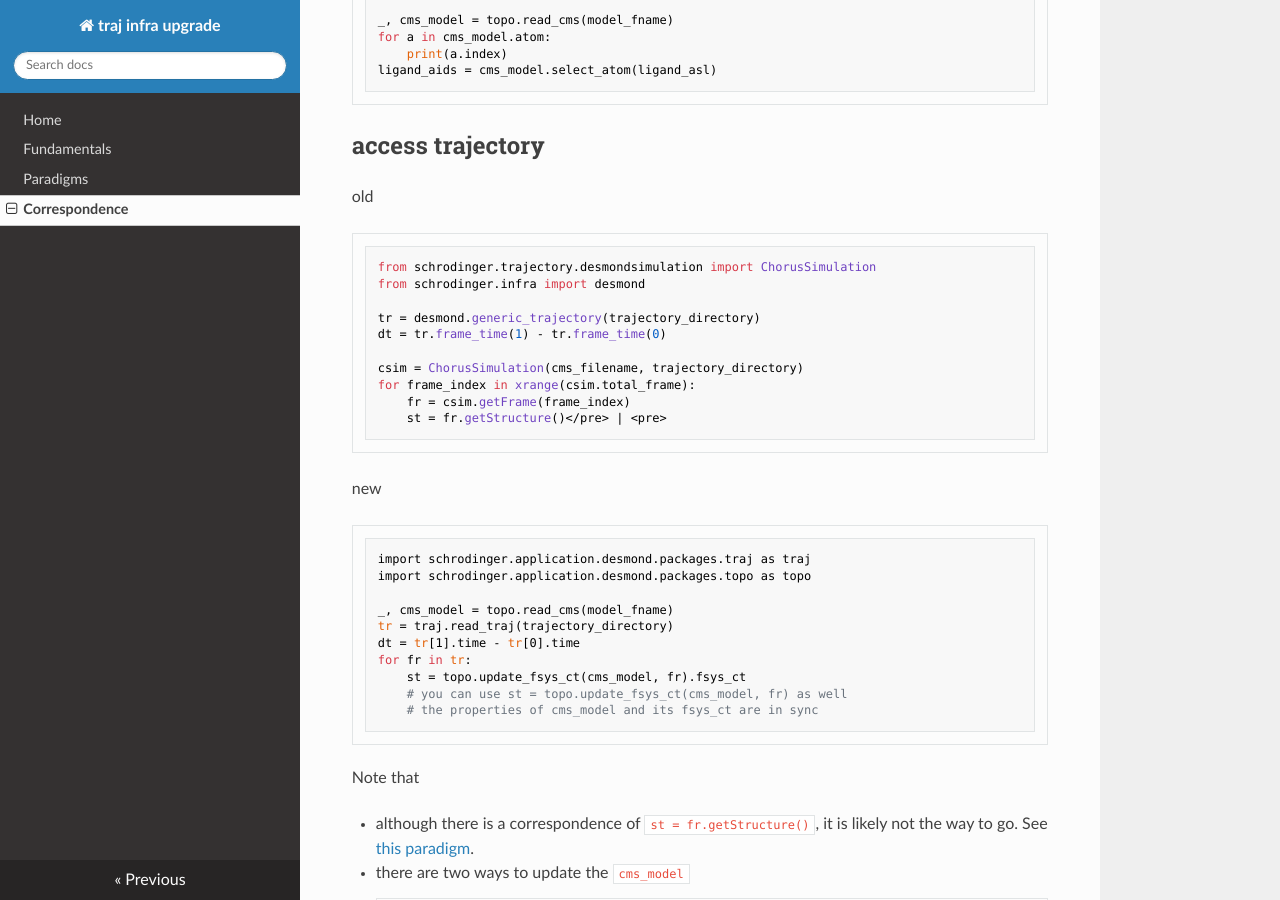
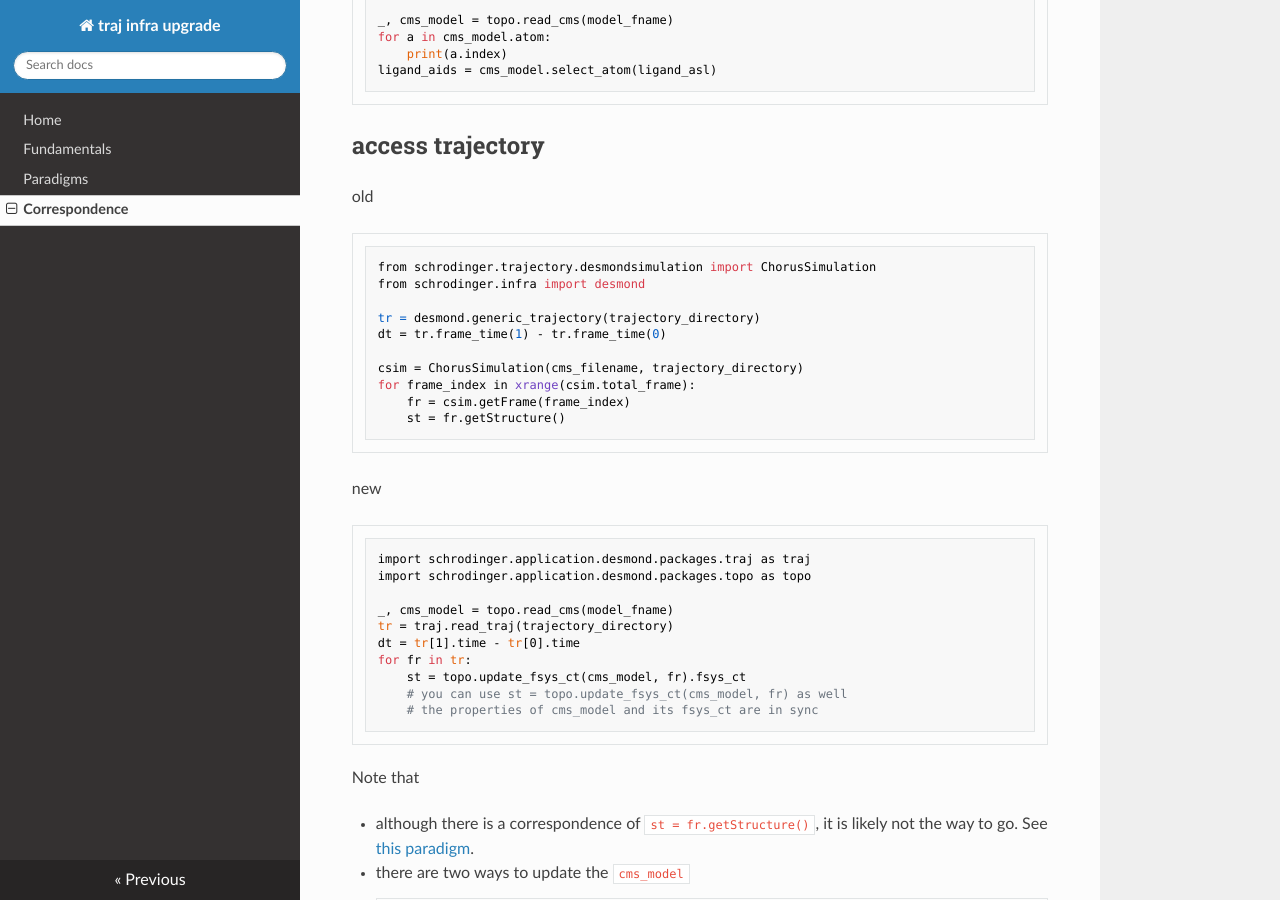
Before and after one commit to nosarthur/traj-infra-upgrade, an MkDocs documentation site: the page built from docs/correspondence.md, in a window 1280 px wide and 900 px high, scrolled down 464 px. Built offline with MkDocs 1.6.1, drawn with Linux system fonts in a browser that asks for light colours; nearby versions of some CDN libraries; old or Windows-style settings are respelled for this version of MkDocs.

Commit message:
update Nov.11

````diff
--- a/docs/correspondence.md
+++ b/docs/correspondence.md
@@ -32,7 +32,7 @@ dt = tr.frame_time(1) - tr.frame_time(0)
 csim = ChorusSimulation(cms_filename, trajectory_directory)
 for frame_index in xrange(csim.total_frame):
     fr = csim.getFrame(frame_index)
-    st = fr.getStructure()</pre> | <pre>
+    st = fr.getStructure()
 ```
 
 new
--- a/mkdocs.yml
+++ b/mkdocs.yml
@@ -1,5 +1,5 @@
 site_name: traj infra upgrade
-site_description: last update 11.06.2017
+site_description: last update 11.10.2017
 
 pages:
     - Home: index.md
````
